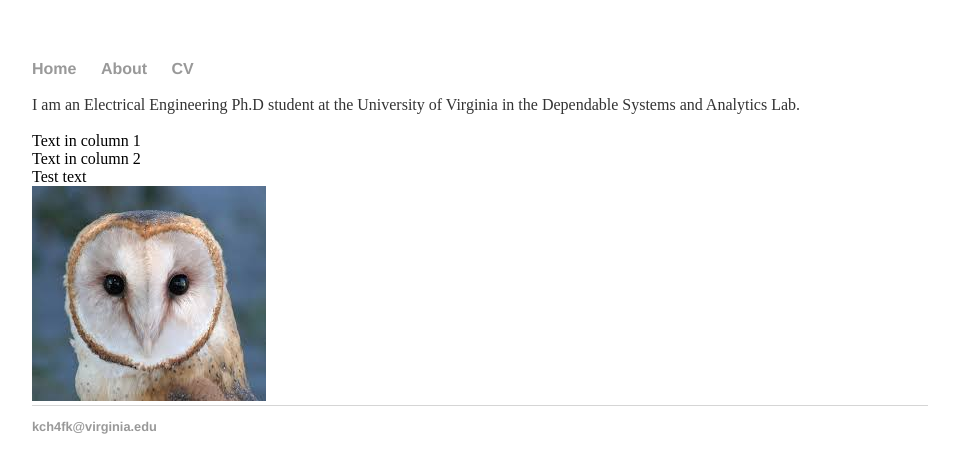
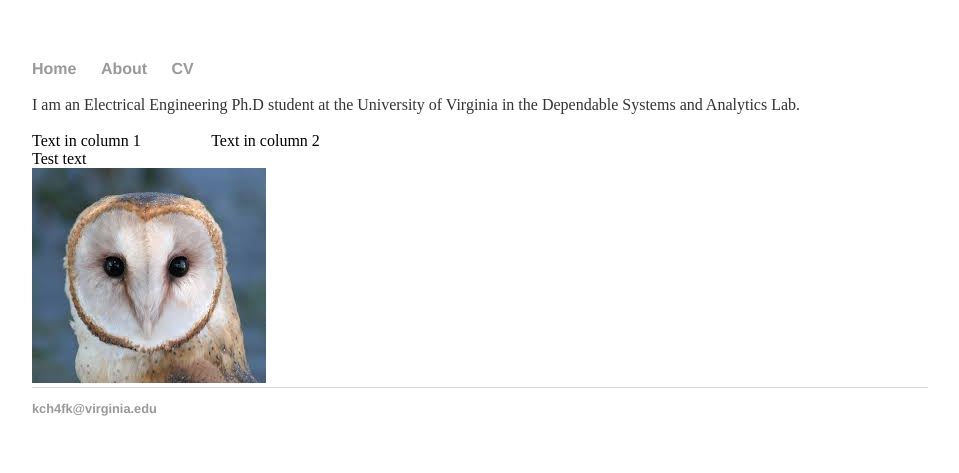
Before and after one commit to kch4fk/kch4fk.github.io, a Jekyll site: the page built from index.html, in a window 1280 px wide. Shown: the top 473 px of the page, without its empty margins (160-1119 px from the left). Built offline with Jekyll 4.4.1, drawn with Linux system fonts in a browser that asks for light colours.

Commit message:
Update main.css

```diff
--- a/css/main.css
+++ b/css/main.css
@@ -41,3 +41,15 @@ ul.posts {
 ul.posts li {
     list-style: none;
 }
+
+.column {
+    float: left;
+    width: 20%;
+}
+
+/*Clear floats after the columns*/
+.row:after {
+    content: "";
+    display: table;
+    clear: both;
+}
```
